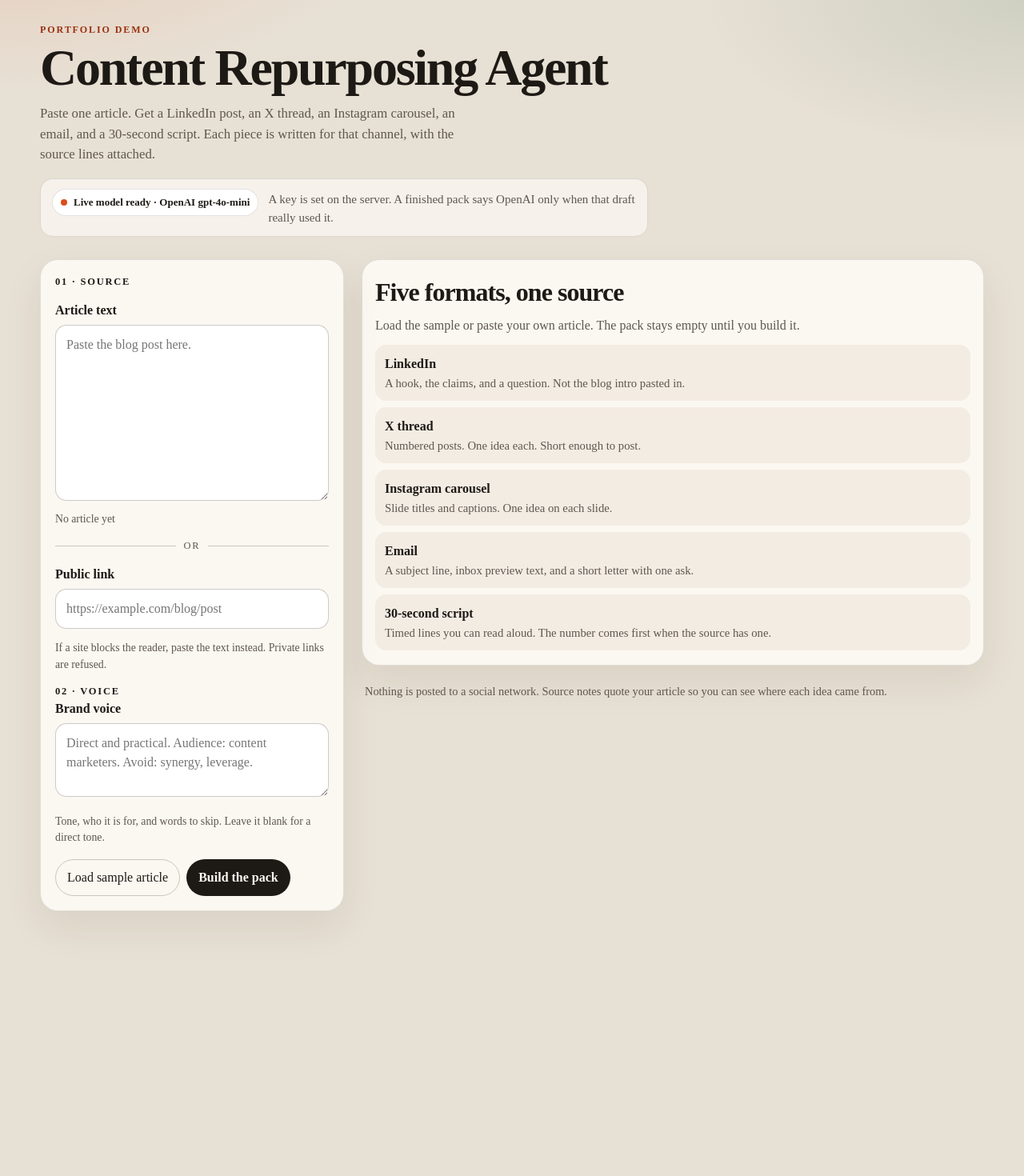
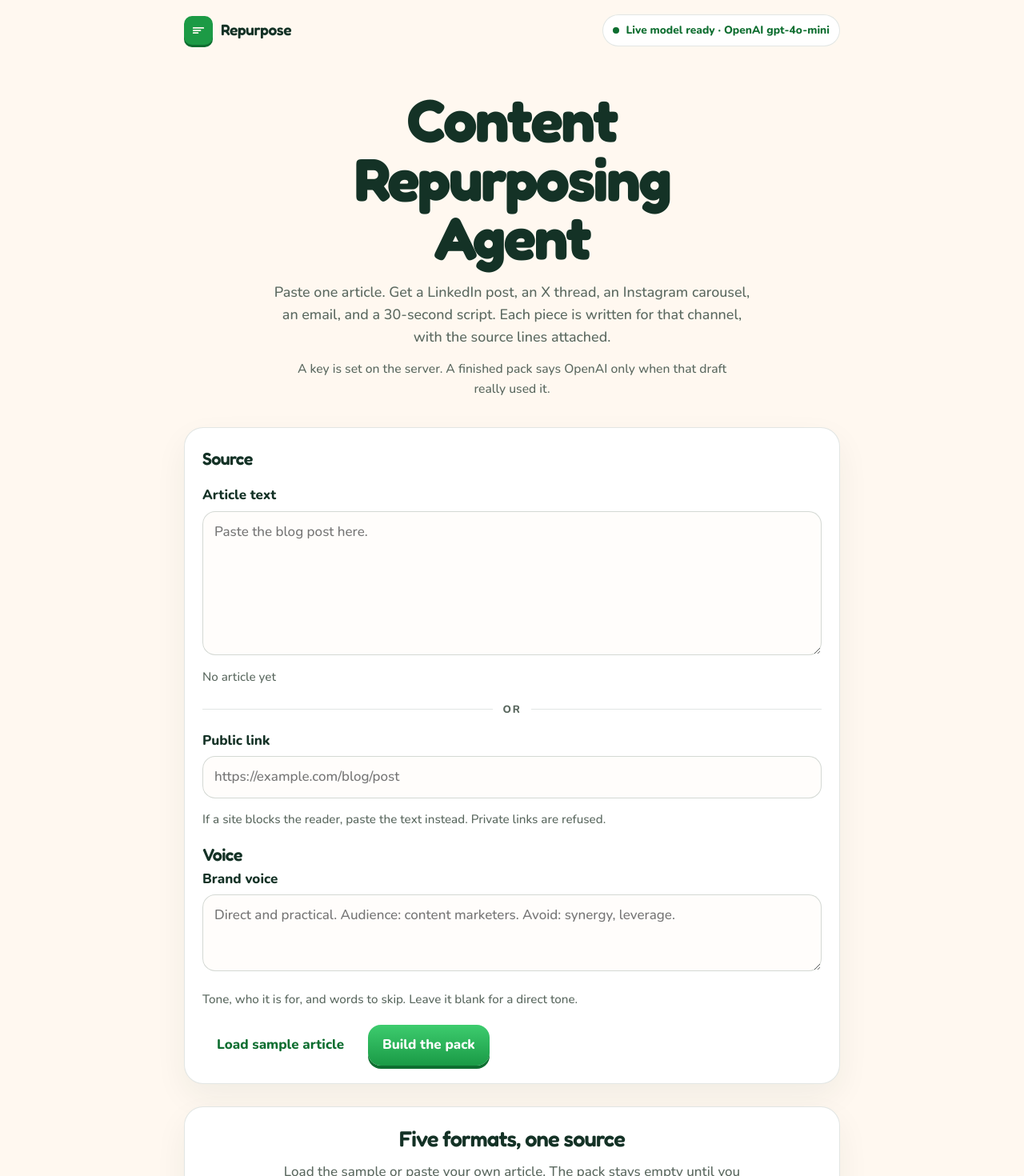
Before and after one commit to Only1NonsoDev/content-repurposing-agent, a Next.js app: page / in a window 1280 px wide. Shown: the top 1470 px of the page at 80% size. Before the commit the page ends 1203 px from the top, so only its background shows below. Built offline with nearby package versions, Linux system fonts and the light colour scheme; no server answers.

Commit message:
Restyle the studio with a green cream layout.
Use Fredoka and Nunito, a forest-green palette on the warm page, and raised green buttons, while keeping demo mode and the five-format flow the same.

Co-authored-by: NonsoDev <Only1NonsoDev@users.noreply.github.com>

```diff
--- a/app/globals.css
+++ b/app/globals.css
@@ -1,20 +1,17 @@
 :root {
-  --bg: #e7e0d4;
-  --ink: #1d1915;
-  --muted: #5e574f;
-  --paper: #fbf7f1;
-  --paper-2: #f3ece3;
-  --line: rgba(29, 25, 21, 0.12);
-  --line-strong: rgba(29, 25, 21, 0.22);
-  --accent: #dd4d1c;
-  --accent-deep: #9a3010;
-  --pine: #1c5c43;
-  --pine-soft: #e4f2eb;
+  --bg: #fff8f0;
+  --ink: #143226;
+  --muted: #5a685f;
+  --paper: #ffffff;
+  --paper-2: #f4fbf6;
+  --line: rgba(20, 50, 38, 0.12);
+  --line-strong: rgba(20, 50, 38, 0.18);
+  --green: #1c9a45;
+  --green-deep: #0e6e30;
+  --green-soft: #e7f6ec;
   --warn: #8a4b12;
   --warn-soft: #f8ead7;
-  --shadow: 0 20px 50px rgba(55, 34, 14, 0.08);
-  --display: var(--font-display), "Iowan Old Style", Palatino, Georgia, serif;
-  --sans: var(--font-sans), "Avenir Next", "Segoe UI", sans-serif;
+  --shadow: 0 16px 40px rgba(20, 50, 38, 0.06);
   color-scheme: light;
 }
 
@@ -26,240 +23,289 @@ body {
   margin: 0;
   min-height: 100vh;
   color: var(--ink);
-  font-family: var(--sans);
-  font-size: 16px;
-  line-height: 1.5;
+  font-family: var(--font-sans), "Nunito", sans-serif;
+  font-size: 17px;
+  line-height: 1.55;
   background:
-    radial-gradient(900px 420px at 0% -10%, rgba(226, 91, 42, 0.16), transparent 55%),
-    radial-gradient(800px 380px at 100% 0%, rgba(28, 92, 67, 0.12), transparent 50%),
+    radial-gradient(900px 420px at 50% -10%, rgba(28, 154, 69, 0.08), transparent 55%),
     var(--bg);
 }
 
 button, input, textarea { font: inherit; color: inherit; }
-
 button { cursor: pointer; }
 
 :focus-visible {
-  outline: 2px solid var(--accent);
+  outline: 3px solid var(--green);
   outline-offset: 2px;
+}
+
+h1, h2, h3, p, q, label, .job, .lede, .footnote, .chip, .brand-name {
+  overflow-wrap: break-word;
 }
 
 .skip {
   position: absolute;
   left: 12px;
-  top: -40px;
+  top: -48px;
   background: var(--ink);
   color: white;
-  padding: 8px 12px;
-  border-radius: 8px;
-  z-index: 5;
+  padding: 10px 14px;
+  border-radius: 16px;
+  z-index: 20;
+}
+.skip:focus { top: 12px; }
+
+.shell {
+  width: min(820px, calc(100% - 32px));
+  margin: 0 auto;
+  padding: 0 0 72px;
 }
 
-.skip:focus { top: 12px; }
-
-.page {
-  width: min(1180px, calc(100% - 32px));
-  margin: 0 auto;
-  padding: 28px 0 64px;
+.topbar {
+  position: sticky;
+  top: 0;
+  z-index: 10;
+  display: flex;
+  align-items: center;
+  justify-content: space-between;
+  gap: 12px;
+  margin: 0 -16px;
+  padding: 14px 16px;
+  background: rgba(255, 248, 240, 0.86);
+  backdrop-filter: blur(14px);
+  border-bottom: 1px solid transparent;
 }
 
-.masthead { max-width: 760px; margin-bottom: 28px; }
-
-.eyebrow {
-  margin: 0 0 8px;
-  letter-spacing: 0.16em;
-  text-transform: uppercase;
-  font-size: 12px;
-  font-weight: 650;
-  color: var(--accent-deep);
+.brand {
+  display: inline-flex;
+  align-items: center;
+  gap: 10px;
+  color: inherit;
+  text-decoration: none;
+  min-height: 48px;
 }
 
-h1, h2, h3, p, q, label, .job, .lede, .footnote, .chip {
-  overflow-wrap: break-word;
+.mark {
+  width: 36px;
+  height: 36px;
+  border-radius: 10px;
+  display: grid;
+  place-items: center;
+  background: var(--green);
+  box-shadow: 0 3px 0 var(--green-deep);
+  flex: 0 0 auto;
 }
 
-h1 {
-  margin: 0;
-  font-family: var(--display);
-  font-size: clamp(2.4rem, 5vw, 4.2rem);
-  font-weight: 560;
-  letter-spacing: -0.035em;
-  line-height: 0.96;
-}
-
-.deck {
-  margin: 14px 0 0;
-  max-width: 62ch;
-  color: var(--muted);
-  font-size: 1.05rem;
-}
-
-.mode {
-  display: flex;
-  gap: 12px;
-  align-items: flex-start;
-  margin-top: 18px;
-  padding: 12px 14px;
-  background: rgba(251, 247, 241, 0.78);
-  border: 1px solid var(--line);
-  border-radius: 16px;
+.brand-name {
+  font-family: var(--font-display), "Nunito", sans-serif;
+  font-weight: 600;
+  font-size: 1.2rem;
+  letter-spacing: -0.02em;
 }
 
 .chip {
-  flex: 0 0 auto;
   display: inline-flex;
   align-items: center;
   gap: 8px;
+  min-height: 40px;
+  max-width: 100%;
   border-radius: 999px;
-  padding: 6px 10px;
+  padding: 8px 12px;
   background: white;
   border: 1px solid var(--line);
-  font-size: 13px;
-  font-weight: 650;
+  color: var(--green-deep);
+  font-size: 0.86rem;
+  font-weight: 800;
 }
 
 .chip i {
   width: 8px;
   height: 8px;
   border-radius: 50%;
-  background: var(--pine);
+  background: var(--green);
+  flex: 0 0 auto;
 }
 
-.mode.live .chip i { background: var(--accent); }
-.mode.warn .chip i { background: var(--warn); }
+.chip.warn { color: var(--warn); }
+.chip.warn i { background: var(--warn); }
+.chip.live i { background: var(--green-deep); }
 
-.mode p { margin: 2px 0 0; color: var(--muted); font-size: 0.94rem; }
-
-.layout {
-  display: grid;
-  grid-template-columns: minmax(280px, 380px) minmax(0, 1fr);
-  gap: 22px;
-  align-items: start;
+.hero {
+  text-align: center;
+  padding: 36px 0 8px;
 }
 
-.layout > * { min-width: 0; }
+.hero h1 {
+  margin: 0 auto;
+  max-width: min(100%, 6.6em);
+  font-family: var(--font-display), "Nunito", sans-serif;
+  font-weight: 700;
+  font-size: clamp(2.7rem, 8vw, 4.7rem);
+  letter-spacing: -0.03em;
+  line-height: 0.98;
+  color: var(--ink);
+  text-wrap: balance;
+  overflow-wrap: normal;
+  word-break: normal;
+}
+
+.deck {
+  margin: 18px auto 0;
+  max-width: 38rem;
+  color: var(--muted);
+  font-size: 1.12rem;
+}
+
+.mode-detail {
+  margin: 14px auto 0;
+  max-width: 36rem;
+  color: var(--muted);
+  font-size: 0.98rem;
+}
 
 .panel, .card, .empty, .claim-board, .steps {
   background: var(--paper);
   border: 1px solid var(--line);
-  border-radius: 22px;
+  border-radius: 24px;
   box-shadow: var(--shadow);
 }
 
-.panel {
-  position: sticky;
-  top: 16px;
-  padding: 18px;
+.panel { margin-top: 28px; padding: 22px; }
+
+.panel h2, .stage h2, .empty h2, .claim-board h3, .card h3 {
+  margin: 0;
+  font-family: var(--font-display), "Nunito", sans-serif;
+  font-weight: 600;
+  letter-spacing: -0.03em;
+  text-transform: none;
 }
 
-.panel h2, .stage h2 {
-  margin: 0;
-  font-size: 0.78rem;
-  letter-spacing: 0.14em;
-  text-transform: uppercase;
+.panel h2 { font-size: 1.35rem; color: var(--ink); }
+
+label {
+  display: block;
+  font-weight: 800;
+  margin-bottom: 6px;
 }
 
-label { display: block; font-weight: 650; margin-bottom: 6px; }
-
-.field { margin-top: 14px; }
-
-.help, .count { color: var(--muted); font-size: 0.86rem; }
-
-.count { margin: 6px 0 0; }
+.field { margin-top: 16px; }
+.help, .count { color: var(--muted); font-size: 0.95rem; }
+.count { margin: 8px 0 0; }
 
 textarea, input[type="url"], input[type="text"] {
   width: 100%;
-  border: 1px solid var(--line-strong);
-  background: white;
-  border-radius: 14px;
-  padding: 12px 13px;
+  border: 1.5px solid var(--line-strong);
+  background: #fffdfb;
+  border-radius: 16px;
+  padding: 12px 14px;
 }
 
-.source-box { min-height: 220px; max-height: 320px; resize: vertical; }
-.voice-box { min-height: 92px; resize: vertical; }
+textarea:focus, input:focus {
+  outline: none;
+  border-color: var(--green);
+  box-shadow: 0 0 0 4px rgba(28, 154, 69, 0.18);
+}
+
+.source-box { min-height: 180px; max-height: 280px; resize: vertical; }
+.voice-box { min-height: 96px; resize: vertical; }
 
 .or {
   display: grid;
   grid-template-columns: 1fr auto 1fr;
-  gap: 10px;
+  gap: 12px;
   align-items: center;
-  margin: 14px 0 0;
+  margin: 18px 0 0;
   color: var(--muted);
-  font-size: 0.78rem;
+  font-size: 0.82rem;
+  font-weight: 800;
   letter-spacing: 0.14em;
   text-transform: uppercase;
 }
+.or::before, .or::after { content: ""; height: 1px; background: var(--line); }
 
-.or::before, .or::after { content: ""; height: 1px; background: var(--line-strong); }
-
-.actions { display: flex; flex-wrap: wrap; gap: 8px; margin-top: 16px; }
+.actions {
+  display: flex;
+  flex-wrap: wrap;
+  gap: 12px;
+  align-items: center;
+  margin-top: 20px;
+}
 
 .primary, .secondary, .copy, .jump a {
-  border-radius: 999px;
-  border: 1px solid transparent;
-  padding: 10px 14px;
+  border-radius: 16px;
   text-decoration: none;
+  min-height: 48px;
+  padding: 12px 18px;
+  font-weight: 800;
 }
 
 .primary {
-  background: var(--ink);
-  color: #fbf7f1;
-  font-weight: 650;
+  border: none;
+  color: white;
+  background: linear-gradient(180deg, #3dcc6e 0%, #1a9a46 100%);
+  box-shadow: 0 4px 0 var(--green-deep);
 }
 
-.primary:hover { background: #000; }
-.primary:disabled { opacity: 0.55; cursor: wait; }
+.primary:hover { filter: brightness(1.03); }
+.primary:active { transform: translateY(2px); box-shadow: 0 2px 0 var(--green-deep); }
+.primary:disabled { opacity: 0.6; cursor: wait; transform: none; }
 
 .secondary, .copy, .jump a {
+  display: inline-flex;
+  align-items: center;
+  justify-content: center;
   background: transparent;
-  border-color: var(--line-strong);
+  color: var(--green-deep);
+  border: none;
 }
 
-.secondary:hover, .copy:hover, .jump a:hover { background: white; }
+.secondary:hover, .copy:hover, .jump a:hover { background: var(--green-soft); }
 
 .alert, .banner, .note {
-  margin: 0 0 14px;
-  padding: 12px 14px;
-  border-radius: 14px;
+  margin: 18px 0 0;
+  padding: 14px 16px;
+  border-radius: 16px;
 }
 
-.alert { background: #fde8e1; color: var(--accent-deep); }
+.alert { background: #fde8e1; color: #8d2f12; }
 .banner { background: var(--warn-soft); color: var(--warn); }
 .note { background: white; color: var(--ink); border: 1px solid var(--line); }
 
-.steps, .claim-board, .card, .empty { padding: 16px 16px 18px; }
+.stage { margin-top: 28px; }
 
-.steps { list-style: none; margin: 0 0 14px; padding: 8px; }
+.steps, .claim-board, .card, .empty { padding: 18px; }
+.steps { list-style: none; margin: 0 0 16px; }
 .steps li {
   display: grid;
-  grid-template-columns: 28px 1fr;
-  gap: 10px;
-  padding: 10px 8px;
+  grid-template-columns: 32px 1fr;
+  gap: 12px;
+  padding: 10px 4px;
   animation: rise 0.45s ease both;
   animation-delay: calc(var(--i) * 0.42s);
 }
 
 .tick {
-  width: 28px;
-  height: 28px;
+  width: 32px;
+  height: 32px;
   border-radius: 50%;
   display: grid;
   place-items: center;
-  background: var(--pine-soft);
-  color: var(--pine);
-  font-size: 14px;
+  background: var(--green-soft);
+  color: var(--green-deep);
+  font-weight: 800;
 }
 
 .steps strong { display: block; }
-.steps em { color: var(--muted); font-style: normal; font-size: 0.92rem; }
+.steps em { color: var(--muted); font-style: normal; }
 
 .reading {
   display: flex;
   align-items: center;
   gap: 10px;
+  margin-top: 18px;
   padding: 16px;
   border-radius: 18px;
-  background: var(--paper);
+  background: white;
   border: 1px solid var(--line);
 }
 
@@ -267,7 +313,7 @@ textarea, input[type="url"], input[type="text"] {
   width: 10px;
   height: 10px;
   border-radius: 50%;
-  background: var(--accent);
+  background: var(--green);
   animation: blink 1s ease infinite;
 }
 
@@ -278,53 +324,58 @@ textarea, input[type="url"], input[type="text"] {
   justify-content: space-between;
   gap: 12px;
   align-items: flex-end;
-  margin: 8px 2px 12px;
+  margin: 8px 2px 14px;
 }
 
-.stage-head h2 { font-family: var(--display); font-size: 2rem; letter-spacing: -0.03em; text-transform: none; font-weight: 560; }
+.stage-head h2 { font-size: clamp(1.8rem, 4vw, 2.4rem); }
 .stage-head p { margin: 4px 0 0; color: var(--muted); }
 
-.jump { display: flex; flex-wrap: wrap; gap: 6px; margin-bottom: 12px; }
-.jump a { display: inline-flex; padding: 6px 10px; font-size: 0.86rem; color: inherit; }
+.jump { display: flex; flex-wrap: wrap; gap: 8px; margin-bottom: 14px; }
+.jump a { color: var(--green-deep); }
 
 .claim-board { margin-bottom: 14px; }
-.claim-board h3, .card h3 { margin: 0; font-family: var(--display); font-weight: 560; letter-spacing: -0.03em; }
-.claim-board h3 { font-size: 1.45rem; }
-.lede { margin: 6px 0 12px; color: var(--muted); }
+.claim-board h3, .empty h2 { font-size: 1.7rem; }
+.card h3 { font-size: 1.7rem; margin-top: 2px; }
+.lede, .job { margin: 8px 0 14px; color: var(--muted); }
 
-.claims { list-style: none; margin: 0; padding: 0; display: grid; gap: 8px; }
+.claims { list-style: none; margin: 0; padding: 0; display: grid; gap: 12px; }
 .claims li, .notes li {
   display: grid;
   grid-template-columns: auto 1fr;
   gap: 10px;
   align-items: start;
 }
+.claims p, .notes q { margin: 0; }
 
-.claims p, .notes q { margin: 0; }
 .id {
   font-size: 12px;
-  font-weight: 700;
-  letter-spacing: 0.06em;
+  font-weight: 800;
+  letter-spacing: 0.04em;
   border-radius: 999px;
-  padding: 3px 7px;
-  background: var(--paper-2);
+  padding: 4px 8px;
+  background: var(--green-soft);
+  color: var(--green-deep);
+  text-decoration: none;
 }
 
 .num {
   margin-left: 8px;
-  font-size: 12px;
-  color: var(--pine);
-  font-weight: 700;
+  font-size: 0.82rem;
+  color: var(--green-deep);
+  font-weight: 800;
 }
 
-.card { margin-top: 12px; border-top: 4px solid var(--mark, var(--ink)); }
-.card[data-platform="linkedin"] { --mark: #0a66c2; }
-.card[data-platform="x"] { --mark: #1d1915; }
-.card[data-platform="instagram"] { --mark: #c43b7b; }
-.card[data-platform="email"] { --mark: #1c5c43; }
-.card[data-platform="video"] { --mark: #dd4d1c; }
+.card { margin-top: 14px; border-top: 4px solid var(--green); }
+.kicker {
+  margin: 0;
+  color: var(--green);
+  font-size: 0.78rem;
+  font-weight: 800;
+  letter-spacing: 0.12em;
+  text-transform: uppercase;
+}
 
-.card-top, .slide-top, .post-top {
+.card-top, .slide-top {
   display: flex;
   justify-content: space-between;
   gap: 10px;
@@ -339,68 +390,88 @@ textarea, input[type="url"], input[type="text"] {
   justify-content: flex-end;
 }
 
-.kicker {
-  margin: 0;
-  color: var(--mark, var(--accent-deep));
-  font-size: 0.75rem;
-  font-weight: 750;
-  letter-spacing: 0.14em;
-  text-transform: uppercase;
-}
-
-.card h3 { font-size: 1.7rem; margin-top: 2px; }
-.job { margin: 4px 0 12px; color: var(--muted); }
-
 .editor, .slide-title, .inline {
   width: 100%;
-  border-radius: 12px;
-  border: 1px dashed transparent;
-  background: transparent;
-  padding: 8px 10px;
+  border-radius: 16px;
+  border: 1.5px solid var(--line);
+  background: #fffdfb;
+  padding: 10px 12px;
 }
 
 .editor { min-height: 9rem; resize: vertical; line-height: 1.55; field-sizing: content; }
 .short { min-height: 4.5rem; }
-.editor:hover, .editor:focus, .slide-title:hover, .slide-title:focus, .inline:hover, .inline:focus {
-  border-color: var(--line-strong);
-  background: white;
+
+.edited {
+  font-size: 0.82rem;
+  font-weight: 800;
+  color: var(--green-deep);
+  background: var(--green-soft);
+  border-radius: 999px;
+  padding: 6px 10px;
 }
 
-.edited {
-  font-size: 12px;
-  font-weight: 700;
-  color: var(--accent-deep);
-  background: #fde8e1;
-  border-radius: 999px;
-  padding: 3px 8px;
-}
-
-.posts, .slides { display: grid; gap: 10px; }
+.posts, .slides { display: grid; gap: 12px; }
 .post, .slide {
-  padding: 10px;
-  border-radius: 16px;
-  background: rgba(255, 255, 255, 0.55);
+  padding: 12px;
+  border-radius: 18px;
+  background: var(--paper-2);
   border: 1px solid var(--line);
 }
 
-.meta { margin: 6px 2px 0; color: var(--muted); font-size: 0.82rem; }
-.meta.over { color: var(--accent-deep); font-weight: 700; }
+.meta { margin: 6px 2px 0; color: var(--muted); font-size: 0.88rem; font-weight: 700; }
+.meta.over { color: #8d2f12; }
 
-.email-fields { display: grid; gap: 8px; margin-bottom: 8px; }
-.email-fields label { font-size: 0.78rem; letter-spacing: 0.08em; text-transform: uppercase; color: var(--muted); }
+.email-fields { display: grid; gap: 10px; margin-bottom: 10px; }
+.email-fields label {
+  font-size: 0.78rem;
+  letter-spacing: 0.08em;
+  text-transform: uppercase;
+  color: var(--muted);
+}
 
-.notes { margin-top: 14px; padding-top: 12px; border-top: 1px solid var(--line); }
-.notes p { margin: 0 0 8px; font-size: 0.78rem; letter-spacing: 0.12em; text-transform: uppercase; color: var(--muted); font-weight: 700; }
-.notes ul { list-style: none; margin: 0; padding: 0; display: grid; gap: 8px; }
-.notes q { quotes: "“" "”"; color: var(--ink); }
+.notes { margin-top: 16px; padding-top: 12px; border-top: 1px solid var(--line); }
+.notes p {
+  margin: 0 0 8px;
+  font-size: 0.78rem;
+  letter-spacing: 0.12em;
+  text-transform: uppercase;
+  color: var(--green);
+  font-weight: 800;
+}
+.notes ul { list-style: none; margin: 0; padding: 0; display: grid; gap: 10px; }
+.notes q { quotes: "“" "”"; }
 
-.empty h2 { font-family: var(--display); font-size: 2rem; letter-spacing: -0.03em; text-transform: none; font-weight: 560; }
-.ghosts { display: grid; gap: 8px; margin-top: 12px; }
-.ghosts div { padding: 12px 12px 10px; border-radius: 14px; background: var(--paper-2); }
-.ghosts strong { display: block; }
-.ghosts span { color: var(--muted); font-size: 0.92rem; }
+.empty h2 { text-align: center; }
+.empty .lede { text-align: center; max-width: 36rem; margin-left: auto; margin-right: auto; }
+.ghosts {
+  display: grid;
+  gap: 22px;
+  margin-top: 8px;
+}
+.ghosts div { padding: 4px 2px 8px; }
+.ghosts strong {
+  display: block;
+  font-family: var(--font-display), "Nunito", sans-serif;
+  font-size: 1.25rem;
+  font-weight: 600;
+  color: var(--ink);
+}
+.ghosts span { color: var(--muted); }
 
-.footnote { margin: 22px 4px 0; color: var(--muted); font-size: 0.9rem; }
+.site-foot {
+  margin-top: 48px;
+  padding-top: 22px;
+  border-top: 1px solid var(--line);
+  display: grid;
+  gap: 8px;
+  color: var(--muted);
+  font-size: 0.95rem;
+}
+.site-foot strong {
+  color: var(--ink);
+  font-family: var(--font-display), "Nunito", sans-serif;
+  font-size: 1.05rem;
+}
 
 @keyframes rise {
   from { opacity: 0; transform: translateY(8px); }
@@ -412,82 +483,52 @@ textarea, input[type="url"], input[type="text"] {
   50% { opacity: 0.35; }
 }
 
+@media (min-width: 800px) {
+  .ghosts { grid-template-columns: 1fr 1fr; gap: 22px 36px; }
+  .site-foot { grid-template-columns: 1.4fr 1fr; align-items: end; }
+}
+
 @media (prefers-reduced-motion: reduce) {
   html { scroll-behavior: auto; }
   .steps li, .pack, .pulse { animation: none; }
 }
 
-@media (max-width: 900px) {
-  .layout { grid-template-columns: 1fr; }
-  .panel { position: static; }
-  .page {
-    width: min(1180px, calc(100% - 24px));
-    padding-top: 20px;
-    padding-bottom: calc(40px + env(safe-area-inset-bottom));
-  }
-}
-
 @media (max-width: 640px) {
   html, body { overflow-x: clip; }
 
-  h1 { font-size: clamp(1.85rem, 10vw, 2.35rem); line-height: 1.05; }
-  .deck { font-size: 1rem; }
-
-  .mode {
-    flex-direction: column;
-    align-items: stretch;
-    gap: 8px;
+  .shell {
+    width: min(820px, calc(100% - 20px));
+    padding-bottom: calc(48px + env(safe-area-inset-bottom));
   }
 
-  .chip {
-    width: fit-content;
-    max-width: 100%;
-    min-height: 44px;
+  .hero { padding-top: 22px; }
+  .hero h1 { font-size: clamp(2.35rem, 11vw, 3.15rem); max-width: 100%; }
+
+  .jump a {
     white-space: normal;
+    text-align: center;
+    line-height: 1.25;
+    padding: 10px 12px;
   }
 
-  .source-box { min-height: 160px; max-height: 240px; }
-  textarea, input[type="url"], input[type="text"], .editor, .slide-title, .inline {
-    font-size: 16px;
-  }
+  .topbar { margin: 0 -10px; padding: 10px; }
+  .chip { min-height: 44px; white-space: normal; }
 
-  .editor, .slide-title, .inline {
-    border-color: var(--line-strong);
-    background: white;
-  }
+  textarea, input[type="url"], input[type="text"], .editor, .slide-title, .inline { font-size: 16px; }
   .slide-title, .inline { min-height: 48px; }
+  .source-box { min-height: 150px; }
 
-  .actions { flex-direction: column; }
-  .primary, .secondary, .copy, .jump a {
-    min-height: 48px;
-    padding: 12px 16px;
-  }
+  .actions { flex-direction: column; align-items: stretch; }
   .actions .primary, .actions .secondary, .stage-head .copy { width: 100%; }
 
-  .stage-head {
-    flex-direction: column;
-    align-items: stretch;
-  }
+  .stage-head { flex-direction: column; align-items: stretch; }
   .stage-head h2 { font-size: 1.6rem; }
 
-  .jump a {
-    align-items: center;
-    justify-content: center;
-    flex: 1 1 calc(50% - 6px);
-  }
+  .jump a { flex: 1 1 calc(50% - 8px); }
 
-  .card-top, .slide-top {
-    flex-wrap: wrap;
-    align-items: stretch;
-  }
-  .card-top > span {
-    width: 100%;
-    justify-content: stretch;
-  }
+  .card-top { flex-wrap: wrap; align-items: stretch; }
+  .card-top > span { width: 100%; justify-content: stretch; }
   .card-top .copy { flex: 1; }
-
-  .card h3 { font-size: 1.45rem; }
-  .claim-board h3, .empty h2 { font-size: 1.45rem; }
 
   a.id {
     display: inline-flex;
@@ -495,6 +536,4 @@ textarea, input[type="url"], input[type="text"] {
     min-height: 44px;
     padding: 8px 12px;
   }
-
-  .notes q, .claims p { font-size: 1rem; }
 }
--- a/app/layout.tsx
+++ b/app/layout.tsx
@@ -1,16 +1,18 @@
 import type { Metadata } from "next";
-import { Fraunces, Outfit } from "next/font/google";
+import { Fredoka, Nunito } from "next/font/google";
 
 import "./globals.css";
 
-const display = Fraunces({
+const display = Fredoka({
   subsets: ["latin"],
   variable: "--font-display",
+  weight: ["500", "600", "700"],
 });
 
-const sans = Outfit({
+const sans = Nunito({
   subsets: ["latin"],
   variable: "--font-sans",
+  weight: ["500", "600", "700", "800"],
 });
 
 export const metadata: Metadata = {
--- a/components/studio.tsx
+++ b/components/studio.tsx
@@ -94,29 +94,37 @@ export function Studio() {
   }
 
   return (
-    <div className="page">
+    <div className="shell">
       <a className="skip" href="#studio">
         Skip to the article
       </a>
-      <header className="masthead">
-        <p className="eyebrow">Portfolio demo</p>
-        <h1>Content Repurposing Agent</h1>
-        <p className="deck">
-          Paste one article. Get a LinkedIn post, an X thread, an Instagram carousel, an email, and a 30-second
-          script. Each piece is written for that channel, with the source lines attached.
-        </p>
-        <div className={`mode ${modeClass}`}>
-          <span className="chip">
-            <i />
-            {chip}
+      <header className="topbar">
+        <a className="brand" href="#studio">
+          <span className="mark" aria-hidden="true">
+            <svg width="20" height="20" viewBox="0 0 32 32" fill="none">
+              <path d="M6 11h20M6 16h14M6 21h9" stroke="#fff8f0" strokeWidth="2.8" strokeLinecap="round" />
+            </svg>
           </span>
-          <p>{modeDetail}</p>
-        </div>
+          <span className="brand-name">Repurpose</span>
+        </a>
+        <span className={`chip ${modeClass}`}>
+          <i />
+          {chip}
+        </span>
       </header>
 
-      <main className="layout">
+      <main>
+        <section className="hero">
+          <h1>Content Repurposing Agent</h1>
+          <p className="deck">
+            Paste one article. Get a LinkedIn post, an X thread, an Instagram carousel, an email, and a 30-second
+            script. Each piece is written for that channel, with the source lines attached.
+          </p>
+          <p className="mode-detail">{modeDetail}</p>
+        </section>
+
         <form id="studio" className="panel" onSubmit={onSubmit}>
-          <h2>01 · Source</h2>
+          <h2>Source</h2>
           <div className="field">
             <label htmlFor="source">Article text</label>
             <textarea
@@ -142,7 +150,7 @@ export function Studio() {
             <p className="help">If a site blocks the reader, paste the text instead. Private links are refused.</p>
           </div>
           <div className="field">
-            <h2>02 · Voice</h2>
+            <h2>Voice</h2>
             <label htmlFor="voice">Brand voice</label>
             <textarea
               id="voice"
@@ -202,10 +210,14 @@ export function Studio() {
               </div>
             </div>
           )}
-          <p className="footnote">
-            Nothing is posted to a social network. Source notes quote your article so you can see where each idea came from.
-          </p>
         </section>
+        <footer className="site-foot">
+          <div>
+            <strong>Content Repurposing Agent</strong>
+            <p>A portfolio demo. Drafts stay on this page and are not posted anywhere.</p>
+          </div>
+          <p>Source notes quote the article, so you can see which lines each draft used.</p>
+        </footer>
       </main>
     </div>
   );
```
Also changed, not shown: app/icon.svg.
